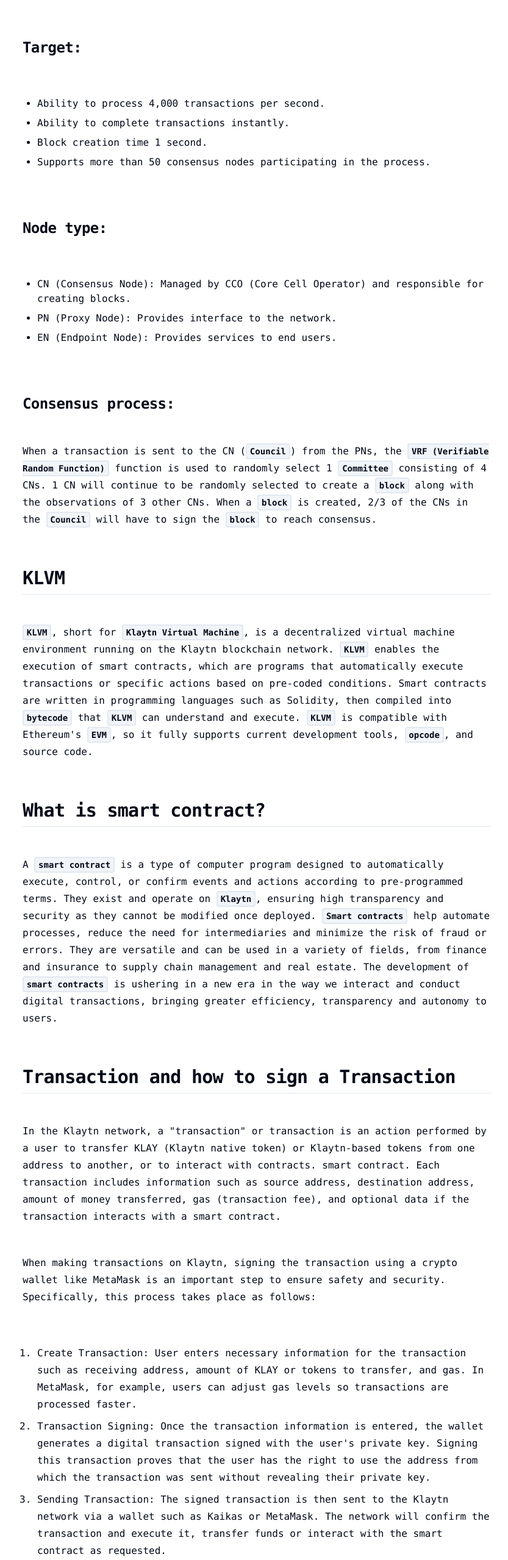
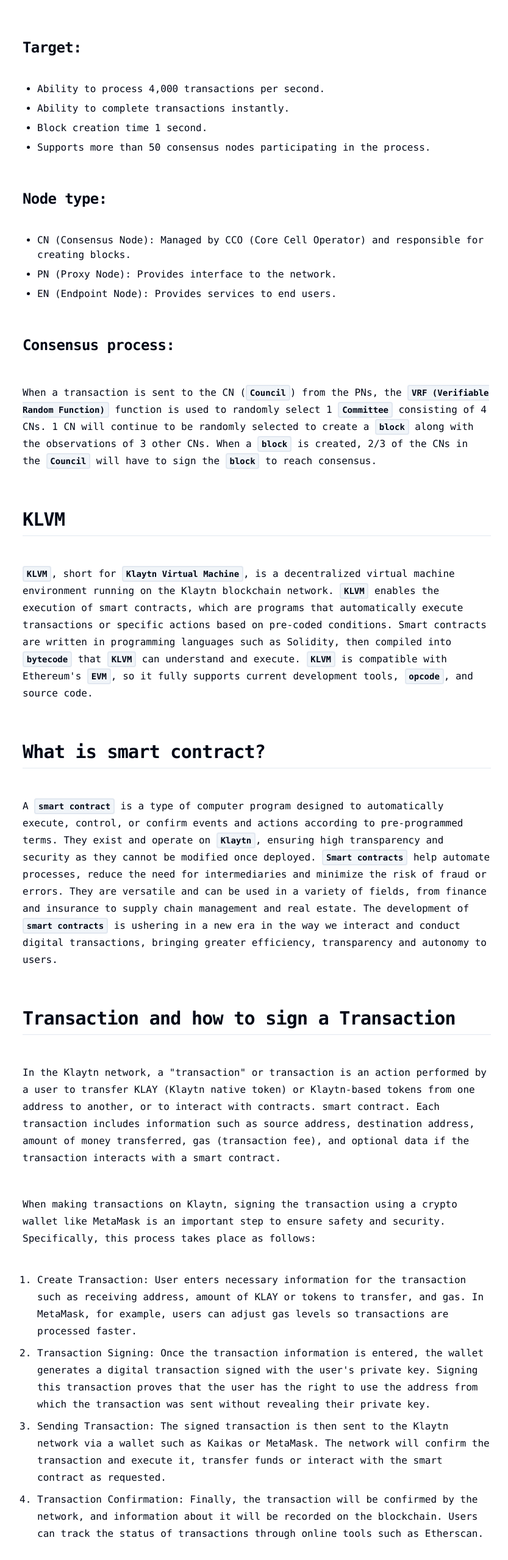
Before and after one commit to buildstationorg/buildstation, a Next.js app: page /library/bootcamps/en in a window 1280 px wide. Shown: the part 888-3446 px from the top of the page at 61% size, without its empty margins (219-1052 px from the left). Built offline with nearby package versions, Linux system fonts and the light colour scheme.

Commit message:
edit mdx styling

```diff
--- a/app/library/data.tsx
+++ b/app/library/data.tsx
@@ -54,5 +54,11 @@
     title: 'mini meetups',
     slug: '/library/mini-meetups',
     category: 'ecosystem-playbook'
+  },
+  {
+    id: 3,
+    title: 'bounty program',
+    slug: '/library/bounty-program',
+    category: 'ecosystem-playbook'
   }
 ]
--- /dev/null
+++ b/components/mdx/h5.tsx
@@ -0,0 +1,3 @@
+export default function H5({ children }: { children?: React.ReactNode }) {
+  return <h4 className="scroll-m-20 text-lg font-semibold tracking-tight">{children}</h4>
+}
--- a/components/mdx/ol.tsx
+++ b/components/mdx/ol.tsx
@@ -1,6 +1,6 @@
 export default function OrderedList({ children }: { children?: React.ReactNode }) {
   return (
-    <ol className="my-6 ml-6 list-decimal [&>li]:mt-2">
+    <ol className="ml-6 list-decimal [&>li]:mt-2">
       {children}
     </ol>
   )
--- a/components/mdx/ul.tsx
+++ b/components/mdx/ul.tsx
@@ -1,6 +1,6 @@
 export default function UnorderedList({ children }: { children?: React.ReactNode }) {
   return (
-    <ul className="my-6 ml-6 list-disc [&>li]:mt-2">
+    <ul className="ml-6 list-disc [&>li]:mt-2">
       {children}
     </ul>
   )
--- a/mdx-components.tsx
+++ b/mdx-components.tsx
@@ -3,6 +3,7 @@
 import H2 from '@/components/mdx/h2'
 import H3 from '@/components/mdx/h3'
 import H4 from '@/components/mdx/h4'
+import H5 from '@/components/mdx/h5'
 import P from '@/components/mdx/p'
 import Img from '@/components/mdx/img'
 import Code from '@/components/mdx/code'
@@ -18,6 +19,7 @@
     h2: H2,
     h3: H3,
     h4: H4,
+    h5: H5,
     p: P,
     img: Img,
     code: Code,
```
